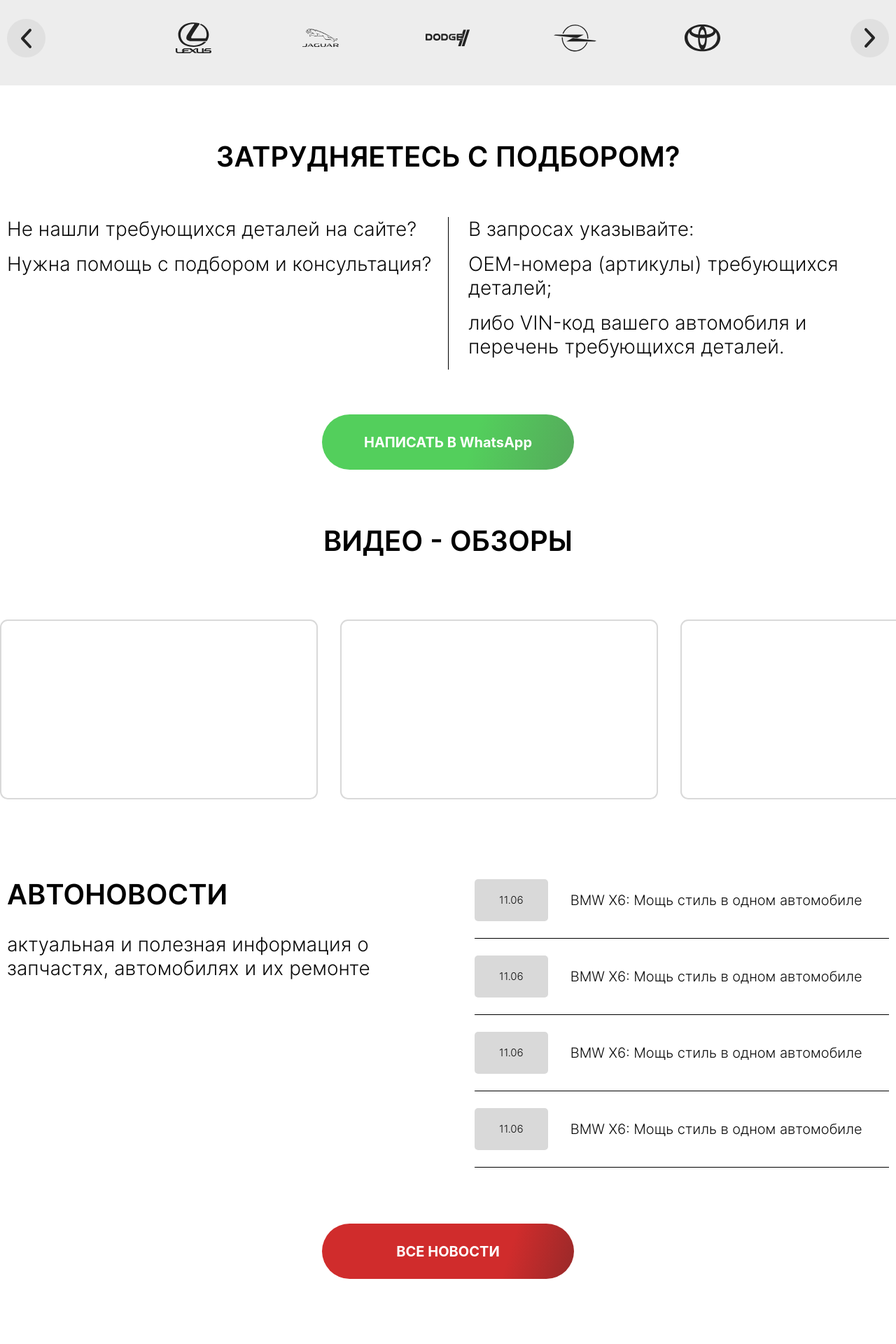
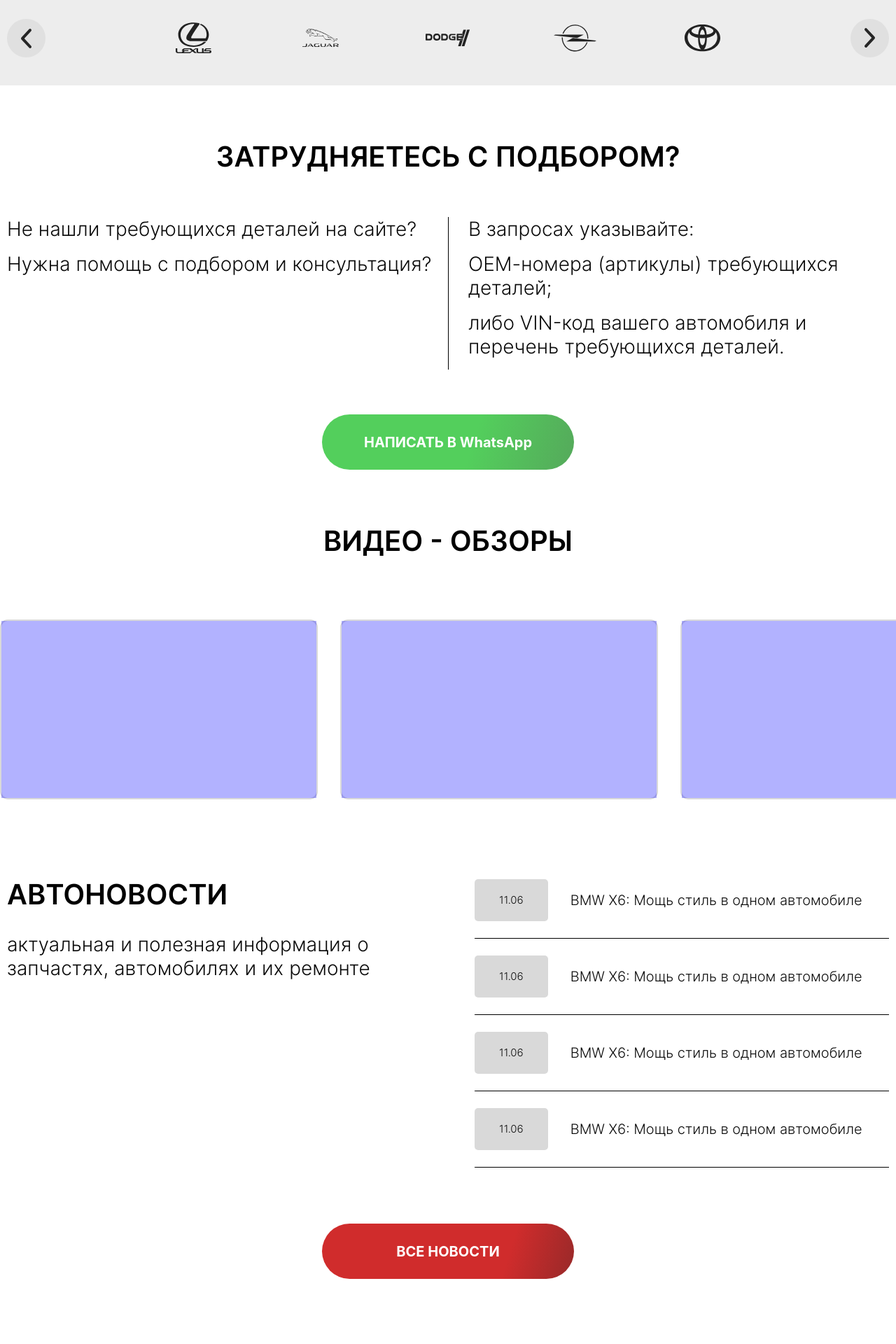
Before and after one commit to Avhab/gh36GaT0Q1mz, a PHP site: page /VinLink/index.html in a window 1280 px wide. Shown: the part 4580-6500 px from the top of the page at 70% size. Run offline with PHP 8.4, Linux system fonts and the light colour scheme; some web fonts are replaced; grey boxes are pictures that could not be loaded.

Commit message:
Add files via upload

```diff
--- a/VinLink/css/styles.css
+++ b/VinLink/css/styles.css
@@ -274,7 +274,8 @@ background:url(../images/etsPl.svg) center center no-repeat;background-size:cont
 .videoFBk .videoFrame {position:relative;flex-shrink:0;width:454px;max-width:100%;height:257px;border:2px solid #D9D9D9;border-radius:11px;}
 .videoFBk iframe {position:absolute;left:0.7%;top:1%;z-index:5;width:98.6%;height:98%;border-radius:8px;}
 .videoFBk .slideArr {width:200px;margin:0 auto 1rem auto;}
-.videoFrame.glassed::after {content:"";position:absolute;z-index:10;left:0;top:0;width:100%;height:100%;/*background:blue;opacity:0.3;*/}
+.videoFrame.glassed::after {content:"";position:absolute;z-index:10;left:0;top:0;width:100%;height:100%;
+background:blue;opacity:0.3;}
 .autoNews {font-weight:300;color:#090909;}
 .autoNews .cont>* {flex-basis:47%;}
 .autoNews .col2>* {display:flex;justify-content:start;align-items:center;gap:2rem;padding:1.5rem 0;border-bottom:1px solid #000;}
```
